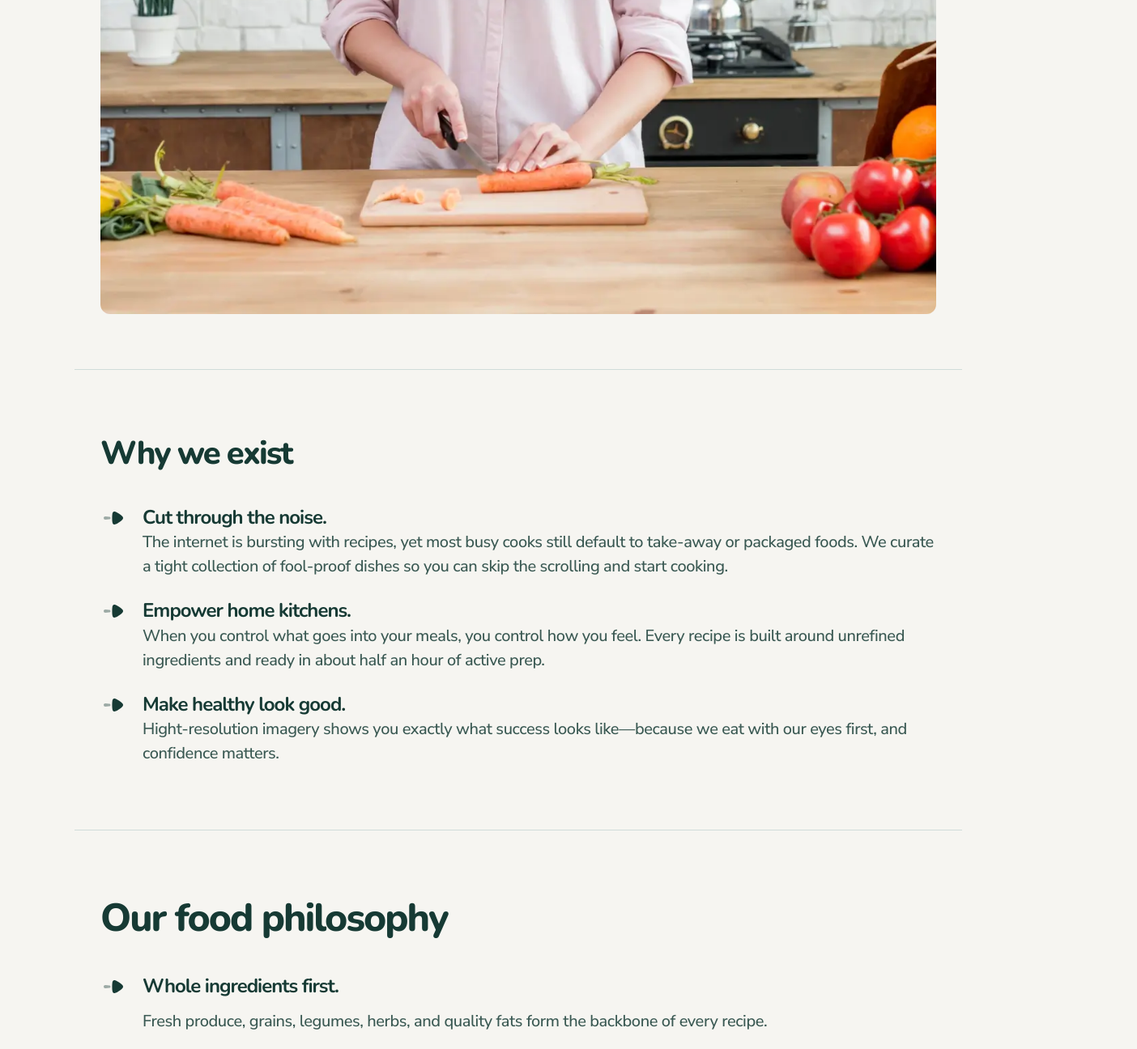
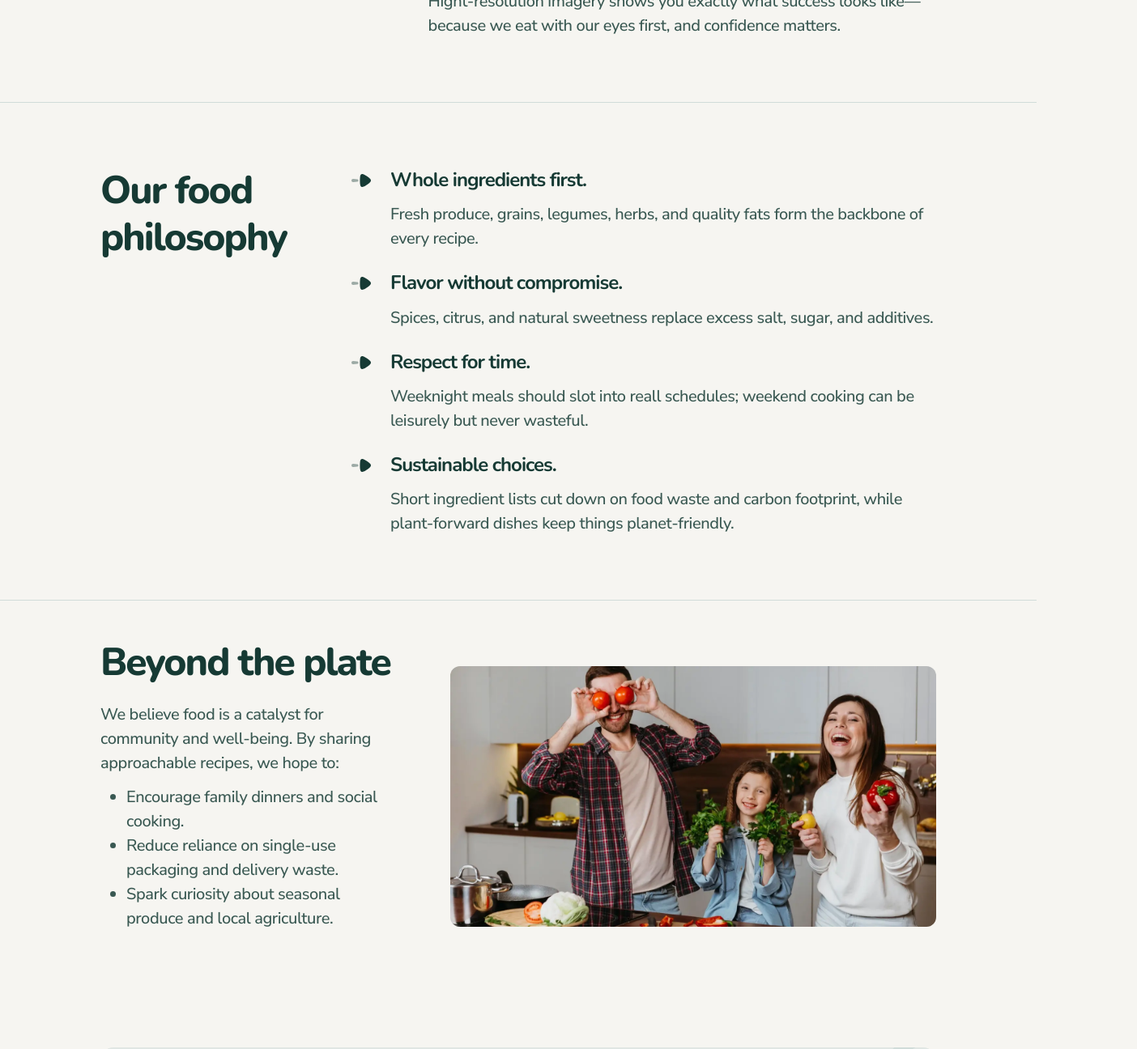
Before and after one commit to maishamir/recipe-finder, a React (Vite) app: page /about in a window 1280 px wide. Shown: the part 1160-2456 px from the top of the page at 81% size, 1404 px wide, since content can reach past the window. Built offline with nearby package versions, Linux system fonts and the light colour scheme.

Commit message:
style about page for desktop

```diff
--- a/src/pages/About/About.jsx
+++ b/src/pages/About/About.jsx
@@ -14,12 +14,14 @@ function About() {
     return (
         <div className="about">
             <section className="about__hero">
+                <div className="about__hero-content">
                     <small className="about__hero-label">Our mission</small>
                     <h1 className="about__hero-title">Help more people cook nourishing meals, more often.</h1>
                     <div className="about__hero-text">
                         <p className="about__hero-text">Healthy Recipe Finder was created to prove that healthy eating can be convenient, affordable, and genuinely delicious.</p>
 
                         <p className="about__hero-text">We showcase quick, whole-food dishes that anyone can muster&mdash;no fancy equipment, no ultra-processed shortcuts&mdash;just honest ingredients and straightforward steps.</p>
+                    </div>
                 </div>
 
                 <picture>
@@ -68,6 +70,7 @@ function About() {
             </section>
 
             <section className="about__beyondPlate">
+                <div className="about__beyondPlate-content">
                     <h2 className="about__beyondPlate-title">Beyond the plate</h2>
                     <p className="about__beyondPlate-text">We believe food is a catalyst for community and well-being. By sharing approachable recipes, we hope to:</p>
                     <ul className="about__beyondPlate-list">
@@ -75,6 +78,7 @@ function About() {
                         <li className="about__beyondPlate-item">Reduce reliance on single-use packaging and delivery waste.</li>
                         <li className="about__beyondPlate-item">Spark curiosity about seasonal produce and local agriculture.</li>
                     </ul>
+                </div>
                 <picture>
                     <source media="(min-width: 600px )" srcset={beyondImgLg} />
                     <img className="about__beyondPlate-img" src={beyondImg} alt="" />
--- a/src/pages/About/About.scss
+++ b/src/pages/About/About.scss
@@ -5,6 +5,12 @@
 .about {
     &__hero {
         padding: 2rem 0 4rem 0;
+
+        @include desktop {
+            display: flex;
+            gap: 4rem;
+            align-items: center;
+        }
 
         &-label {
             @include tp5;
@@ -46,6 +52,12 @@
             padding: 5rem 0;
         }
 
+        @include desktop {
+            display: grid;
+            grid-template-columns: 1fr 3fr;
+            gap: 4rem;
+        }
+
         &::before {
 
             content: "";
@@ -53,8 +65,8 @@
             position: absolute;
             height: 1px;
             background-color: $neutral300;
-            left: -2rem;
-            right: -2rem;
+            width: 100vw;
+            left: 0; //not doing anything
         }
 
         &::after {
@@ -63,14 +75,20 @@
             position: absolute;
             height: 1px;
             background-color: $neutral300;
-            left: -2rem;
-            right: -2rem;
+            width: 100vw;
+            left: 50%;
+            transform: translateX(-50%);
         }
 
 
         &-title {
             @include tp2;
             margin-bottom: 2.5rem;
+
+            @include desktop {
+                text-wrap: nowrap;
+                @include tp2-tab;
+            }
         }
 
         &-list {
@@ -120,6 +138,12 @@
 
         @include tablet {
             padding: 5rem 0
+        }
+
+        @include desktop {
+            display: grid;
+            grid-template-columns: 1fr 3fr;
+            gap: 4rem;
         }
 
         &-title {
@@ -174,13 +198,20 @@
             position: absolute;
             height: 1px;
             background-color: $neutral300;
-            left: -2rem;
-            right: -2rem;
+            width: 100vw;
+            left: 50%;
+            transform: translateX(-50%);
         }
     }
 
     &__beyondPlate {
         padding: 3rem 0rem;
+
+        @include desktop {
+            display: flex;
+            align-items: center;
+            gap: 4rem;
+        }
 
         &-title {
             @include tp2;
```
Lines whose indentation alone changed are shown as unchanged.
